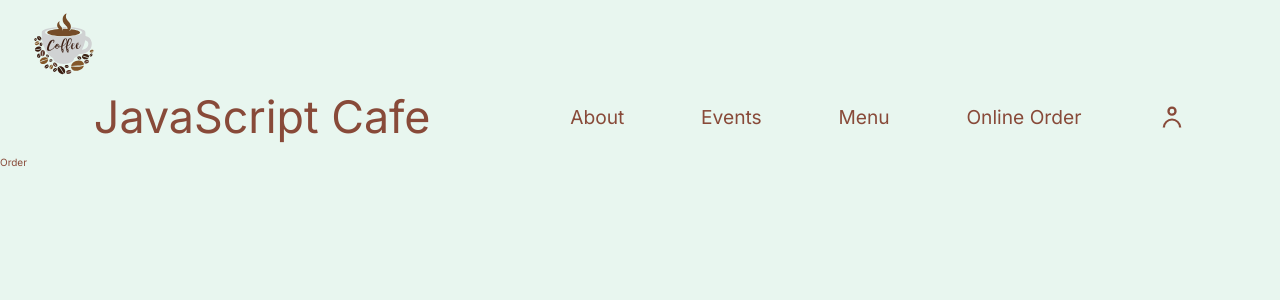
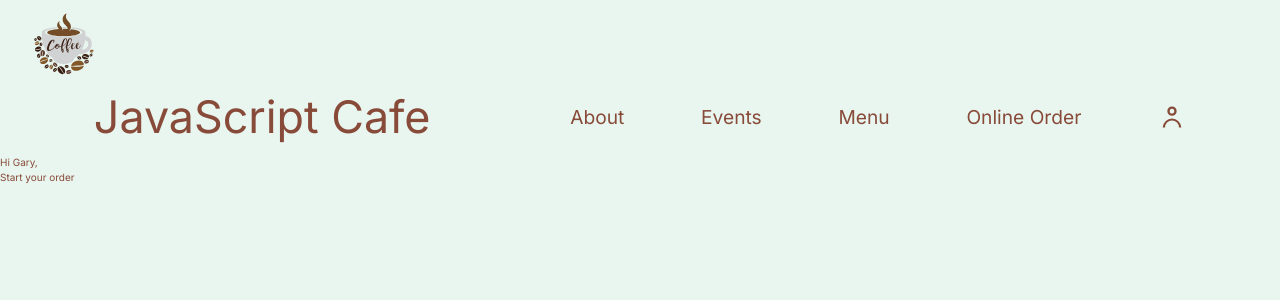
Before and after one commit to gary-stroup-developer/JavaScript-Cafe, a Next.js app: page /order in a window 1280 px wide. Shown: the top 300 px of the page. Built offline with nearby package versions, Linux system fonts and the light colour scheme.

Commit message:
converted javascript files to typescript

```diff
--- a/app/components/navbar.jsx
+++ b/app/components/navbar.tsx
@@ -28,7 +28,7 @@ const NavBar = () => {
     return (
         <nav className="navbar">
             <div className="navbar_logo">
-                <Image className="logo" src={logo} width={80} height={80}/>
+                <Image className="logo" src={logo} width={80} height={80} alt="javascript cafe logo. small coffee cup with flowers"/>
             </div>
             <Link href="/"><p className="navbar_title">JavaScript Cafe</p></Link>
             <Image className="menuicon" src={menu} width={50} height={50} onClick={handleClick} alt="hamburger icon"/>
--- a/app/order/page.js
+++ /dev/null
@@ -1,9 +0,0 @@
-import React from 'react'
-
-const Order = () => {
-  return (
-    <div>Order</div>
-  )
-}
-
-export default Order;
--- /dev/null
+++ b/app/order/page.tsx
@@ -0,0 +1,29 @@
+"use client";
+import { useState, useEffect } from "react";
+import MenuItem from "../components/menuItem";
+
+const Order = () => {
+  const [login, setLogin] = useState<boolean>(true);
+  const [name, setName] = useState<string>("Gary");
+
+  useEffect(() => {
+
+  }, [])
+
+
+  return (
+    <div>
+      {
+        login ? (
+          <div className=" mt-8 text-lg">
+            <p className="my-3">Hi {name},</p>
+            <p>Start your order</p>
+          </div>
+        ) : (<div>Redirect to login</div>)
+      }
+    </div>
+
+  )
+}
+
+export default Order;
```
Also changed, not shown: app/about/page.tsx (renamed from app/about/page.js), app/admin/page.tsx (renamed from app/admin/page.js), app/events/page.tsx (renamed from app/events/page.js), app/menu/page.tsx (renamed from app/menu/page.js), app/user/page.tsx (renamed from app/user/page.js).
